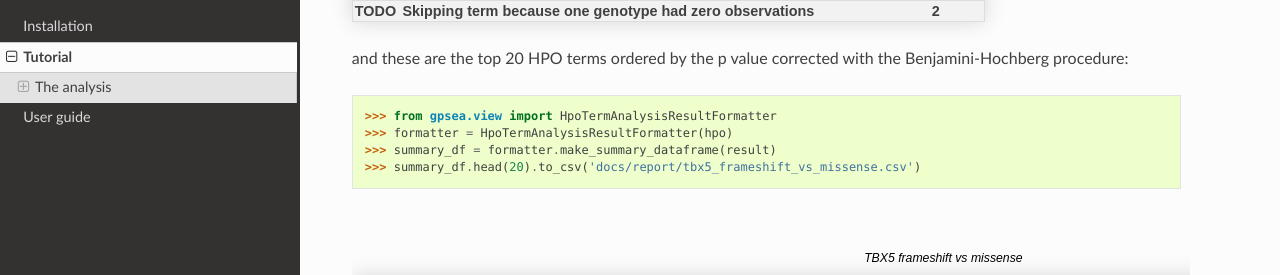
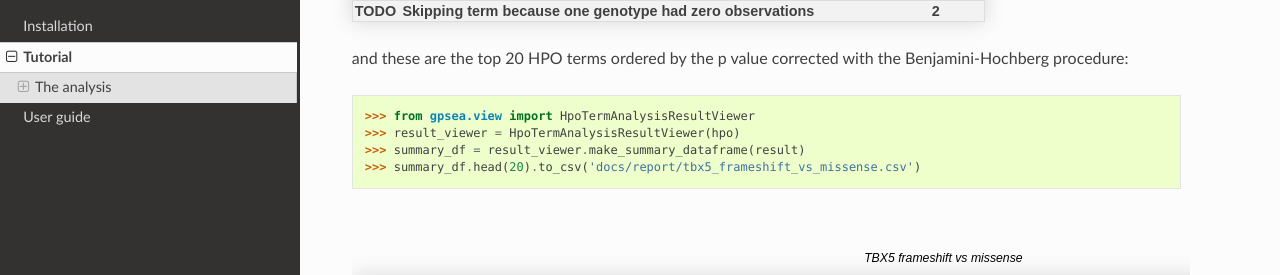
Before and after one commit to monarch-initiative/gpsea, a Sphinx documentation site: the page built from docs/tutorial.rst, in a window 1280 px wide and 900 px high, scrolled down 7198 px. Shown: the part 151-426 px from the top of the window. Built offline with Sphinx 7.4.7 and the Read the Docs theme 2.0.0, drawn with Linux system fonts in a browser that asks for light colours; pages that are not in the unit, such as notebooks, are missing from menus.

Commit message:
Rename `HpoTermAnalysisResultFormatter` to `HpoTermAnalysisResultViewer`.

```diff
--- a/docs/tutorial.rst
+++ b/docs/tutorial.rst
@@ -268,9 +268,9 @@ by exploring the phenotype MTC filtering report.
 
 and these are the top 20 HPO terms ordered by the p value corrected with the Benjamini-Hochberg procedure:
 
->>> from gpsea.view import HpoTermAnalysisResultFormatter
->>> formatter = HpoTermAnalysisResultFormatter(hpo)
->>> summary_df = formatter.make_summary_dataframe(result)
+>>> from gpsea.view import HpoTermAnalysisResultViewer
+>>> result_viewer = HpoTermAnalysisResultViewer(hpo)
+>>> summary_df = result_viewer.make_summary_dataframe(result)
 >>> summary_df.head(20).to_csv('docs/report/tbx5_frameshift_vs_missense.csv')  # doctest: +SKIP
 
 .. csv-table:: *TBX5* frameshift vs missense
--- a/docs/user-guide/stats.rst
+++ b/docs/user-guide/stats.rst
@@ -254,9 +254,9 @@ Last, let's explore the associations. The results include a table with all teste
 ordered by the corrected p value (Benjamini-Hochberg FDR).
 Here we show the top 20 table rows:
 
->>> from gpsea.view import HpoTermAnalysisResultFormatter
->>> formatter = HpoTermAnalysisResultFormatter(hpo)
->>> summary_df = formatter.make_summary_dataframe(result)
+>>> from gpsea.view import HpoTermAnalysisResultViewer
+>>> result_viewer = HpoTermAnalysisResultViewer(hpo)
+>>> summary_df = result_viewer.make_summary_dataframe(result)
 >>> summary_df.head(20).to_csv('docs/user-guide/report/tbx5_frameshift.csv')  # doctest: +SKIP
 
 .. csv-table:: *TBX5* frameshift vs rest
```
Also changed, not shown: 3 other files.
